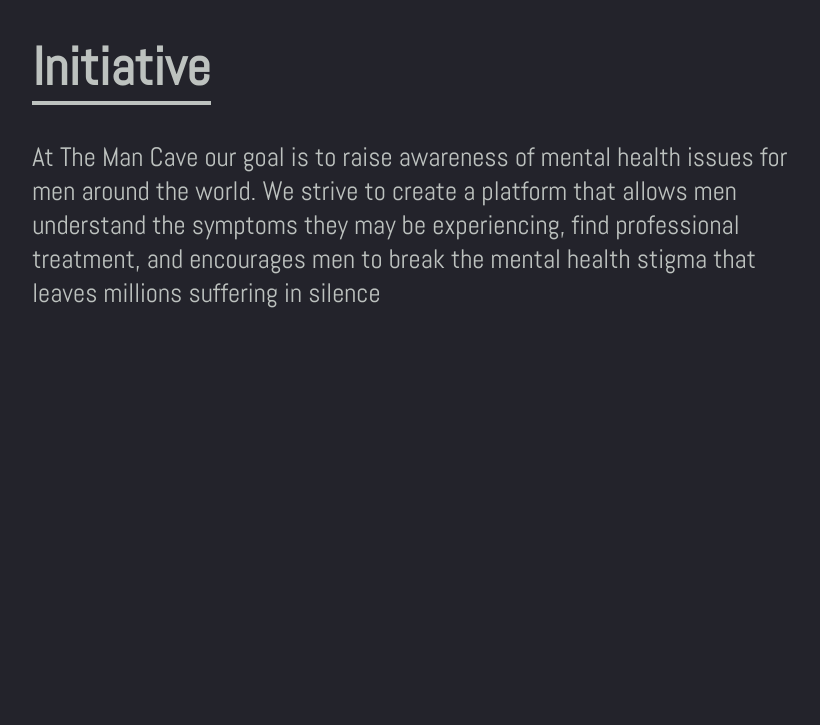
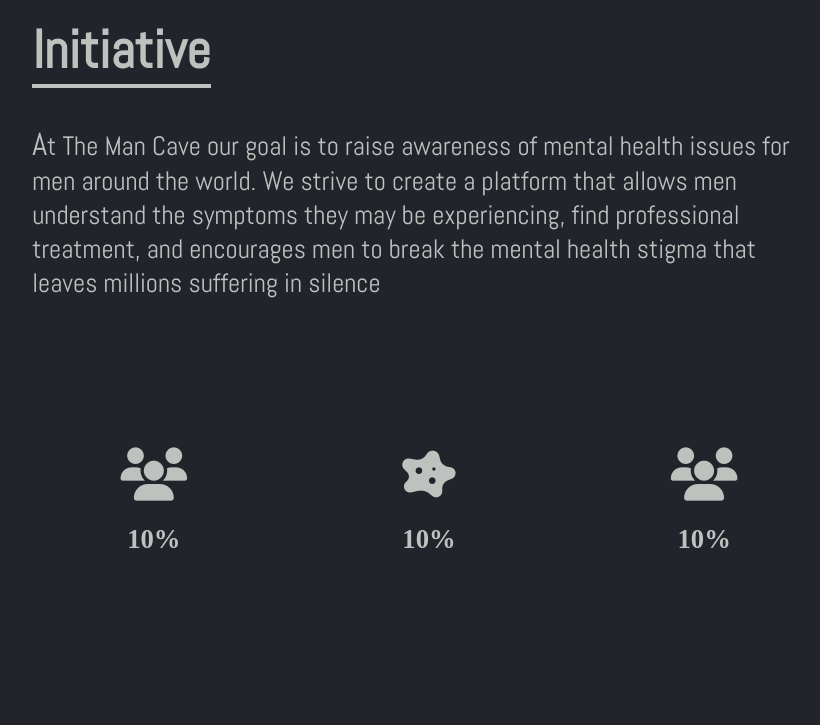
Before and after one commit to nero0704/HACKATHON, a website: page app/html/main.html in a window 1280 px wide. Shown: the part 1521-2246 px from the top of the page, without its empty margins (211-1031 px from the left). Drawn offline with Linux system fonts and the light colour scheme; a web font is replaced by a local one.

Commit message:
Making Facts

```diff
--- a/app/html/main.html
+++ b/app/html/main.html
@@ -71,13 +71,28 @@
     <div id="about">
       <div class="text-area">
         <h1>Initiative</h1>
-        <p>At The Man Cave our goal is to raise awareness of mental health issues for men around the world. We strive to create a platform that allows men understand the symptoms they may be experiencing, find professional treatment, and encourages men to
-          break the mental health stigma that leaves millions suffering in silence</p>
+        <p><span style="font-size: 24pt">A</span>t The Man Cave our goal is to raise awareness of mental health issues for men around the world. We strive to create a platform that allows men understand the symptoms they may be experiencing, find professional
+          treatment, and encourages men to break the mental health stigma that leaves millions suffering in silence</p>
       </div>
     </div>
 
 
     <div id="facts">
+
+      <article>
+        <i class="fa-solid fa-users"></i>
+        <h1>10%</h1>
+      </article>
+
+      <article>
+        <i class="fa-solid fa-disease"></i>
+        <h1>10%</h1>
+      </article>
+
+      <article>
+        <i class="fa-solid fa-users"></i>
+        <h1>10%</h1>
+      </article>
 
     </div>
 
--- a/public/css/style.css
+++ b/public/css/style.css
@@ -38,7 +38,8 @@
 #welcome {
   height: 120vh;
   background-image: url(/img/welcome2.jpg);
-  background-size: 100vw 120vh;
+  background-size: 100vw 85vh;
+  background-repeat: no-repeat;
 }
 
 #welcome .text-area {
@@ -46,7 +47,7 @@
   font-size: 25pt;
   text-align: right;
   margin-right: 15%;
-  top: 90%;
+  top: 60%;
   position: relative;
   color: #BDC2BF;
 }
@@ -80,3 +81,26 @@
   border-bottom: 4px solid #BDC2BF;
   ;
 }
+
+#facts {
+  justify-self: center;
+  width: 62vw;
+  display: grid;
+  grid-template-columns: 19vw 19vw 19vw;
+  grid-template-rows: 40pt auto;
+  column-gap: 2.5vw;
+}
+
+#facts article {
+  display: grid;
+  justify-items: center;
+}
+
+#facts i {
+  font-size: 40pt;
+  height: fit-content;
+}
+
+#facts h1 {
+  font-size: 20pt;
+}
```
Also changed, not shown: public/img/welcome2.jpg.
